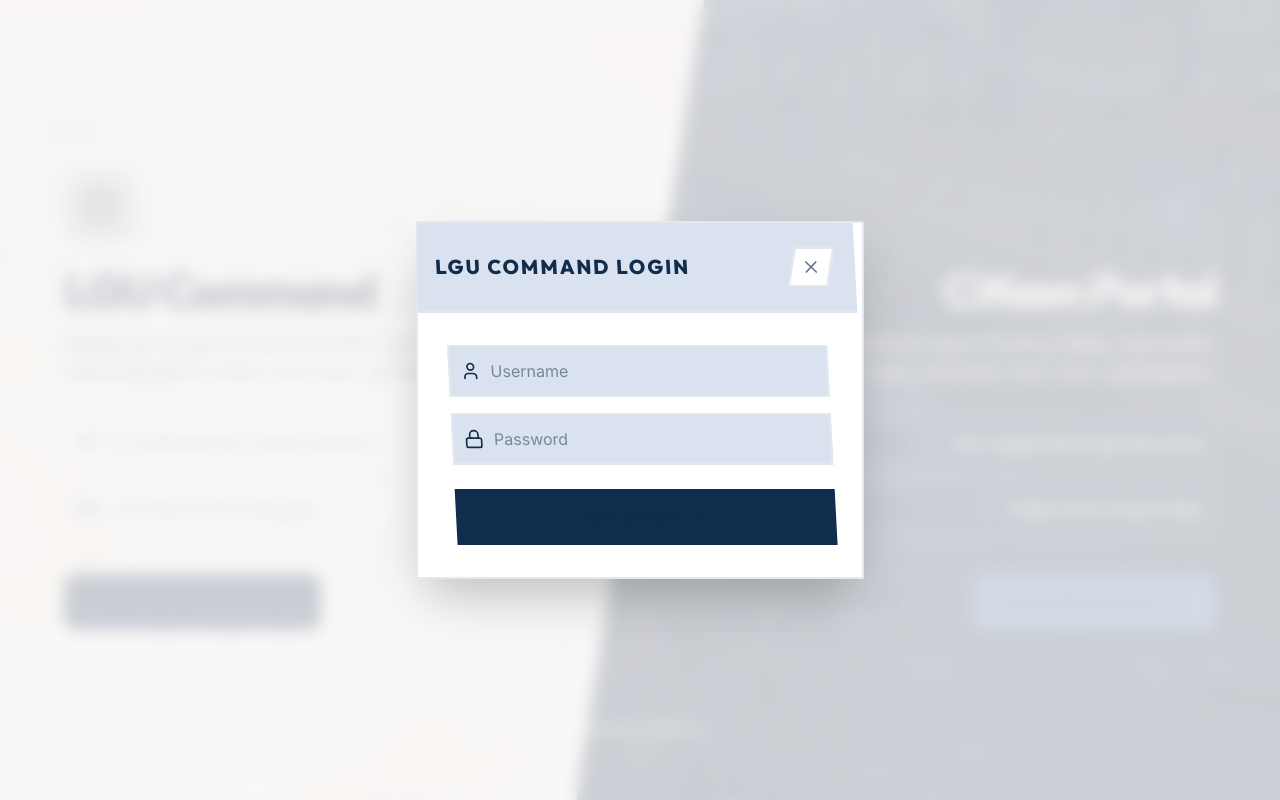
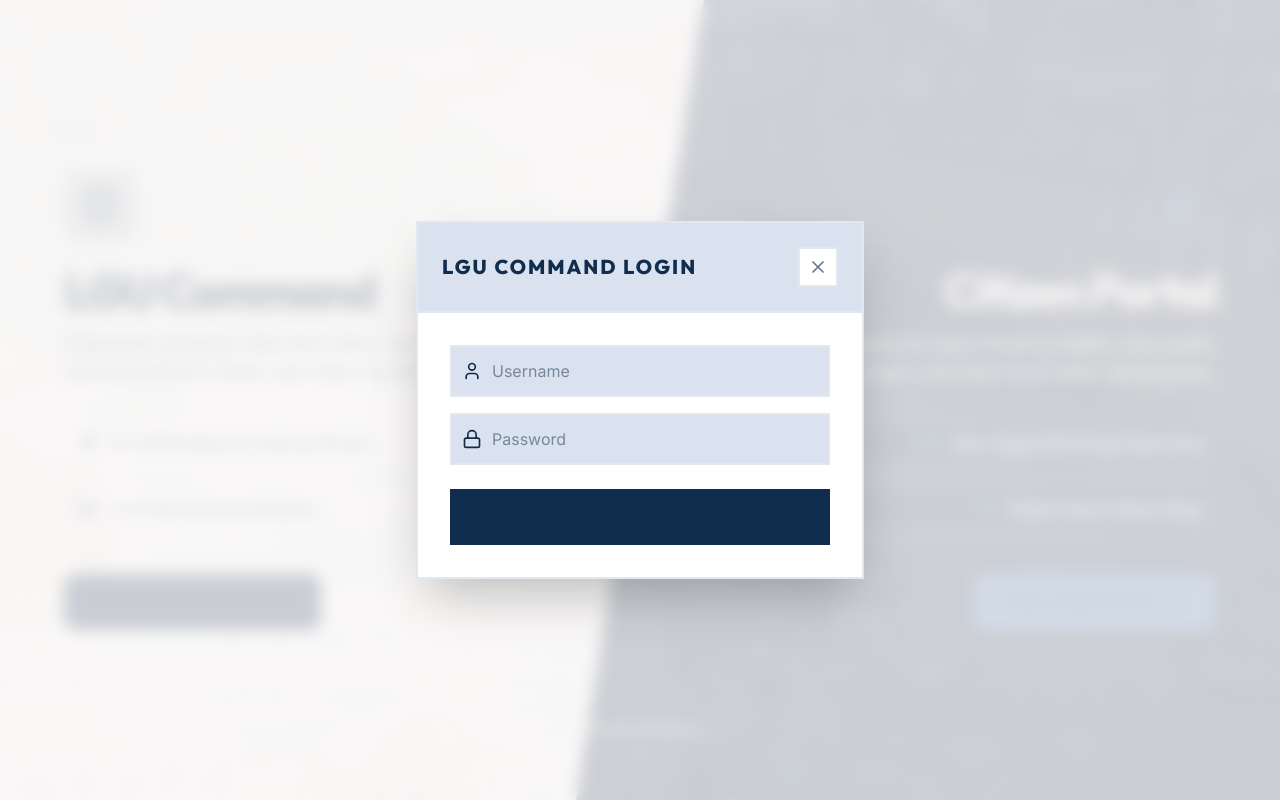
Before and after one commit to Goldenavs/esteRoute, a React (Vite) app in the folder frontend/: page /login in a window 1280 px wide. Both pictures are taken after a click on the button "Enter Dispatch Portal". Shown: the top 800 px of the page. Built offline with nearby package versions, Linux system fonts and the light colour scheme.

Commit message:
fix: UI of modal screens

```diff
--- a/frontend/src/components/auth/AuthModals.tsx
+++ b/frontend/src/components/auth/AuthModals.tsx
@@ -55,9 +55,9 @@ export default function AuthModals({ activeModal, onClose }: AuthModalsProps) {
           initial={{ opacity: 0, scale: 0.95, y: 20 }}
           animate={{ opacity: 1, scale: 1, y: 0 }}
           exit={{ opacity: 0, scale: 0.95, y: 20 }}
-          className="relative w-full max-w-md bg-surface border-2 border-border-subtle shadow-2xl overflow-hidden -skew-x-3 z-10"
+          className="relative w-full max-w-md bg-surface border-2 border-border-subtle shadow-2xl overflow-hidden z-10"
         >
-          <div className="skew-x-3 h-full flex flex-col">
+          <div className="h-full flex flex-col">
 
             {/* Header */}
             <div className="p-6 border-b-2 border-border-subtle flex items-center justify-between bg-surface-subtle">
@@ -66,9 +66,9 @@ export default function AuthModals({ activeModal, onClose }: AuthModalsProps) {
               </h3>
               <button
                 onClick={onClose}
-                className="p-2 text-text-secondary hover:text-brand-primary transition-colors bg-surface border-2 border-border-subtle hover:border-brand-primary cursor-pointer -skew-x-12"
+                className="p-2 text-text-secondary hover:text-brand-primary transition-colors bg-surface border-2 border-border-subtle hover:border-brand-primary cursor-pointer"
               >
-                <div className="skew-x-12">
+                <div>
                   <X className="w-5 h-5" />
                 </div>
               </button>
```
